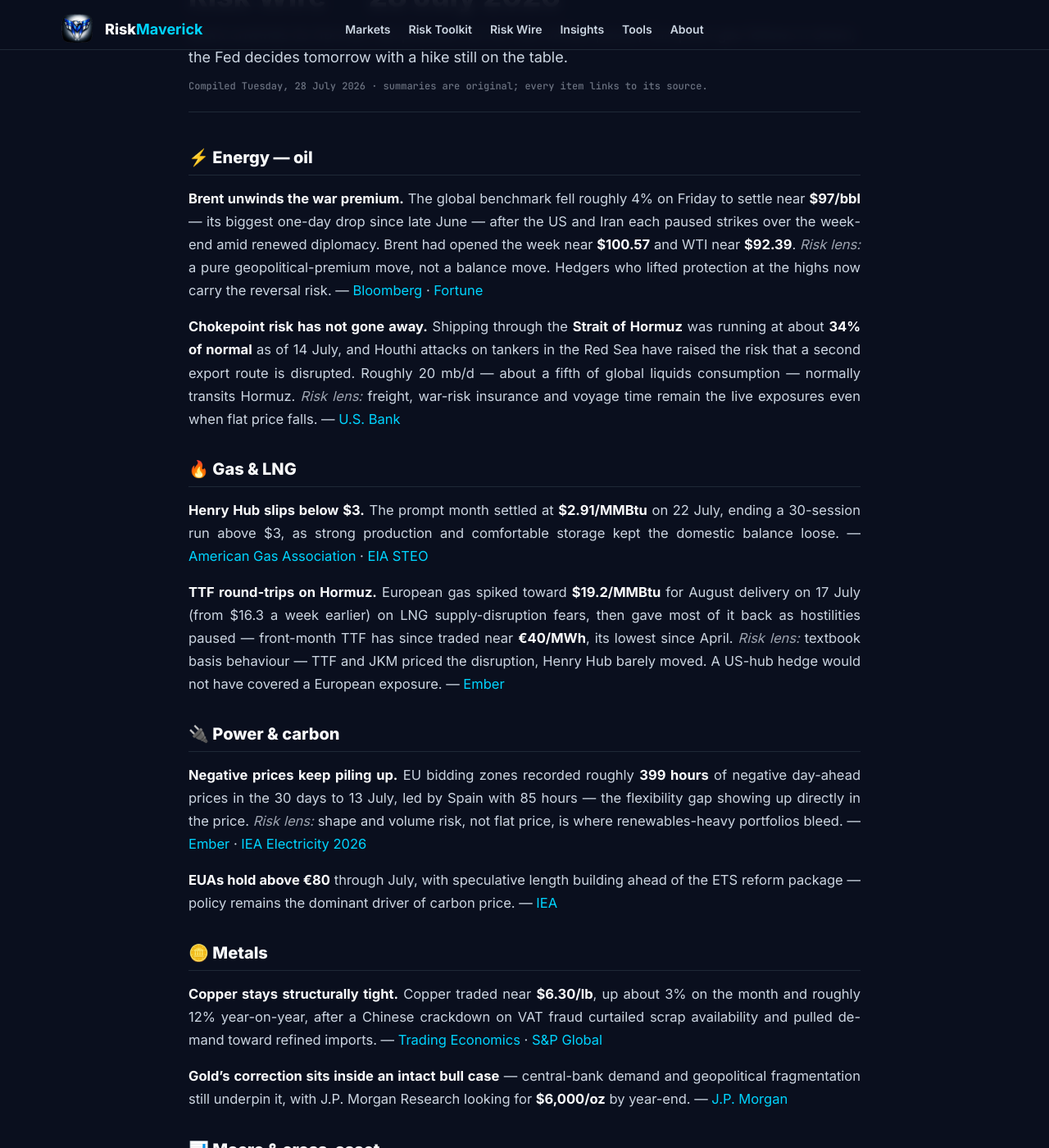
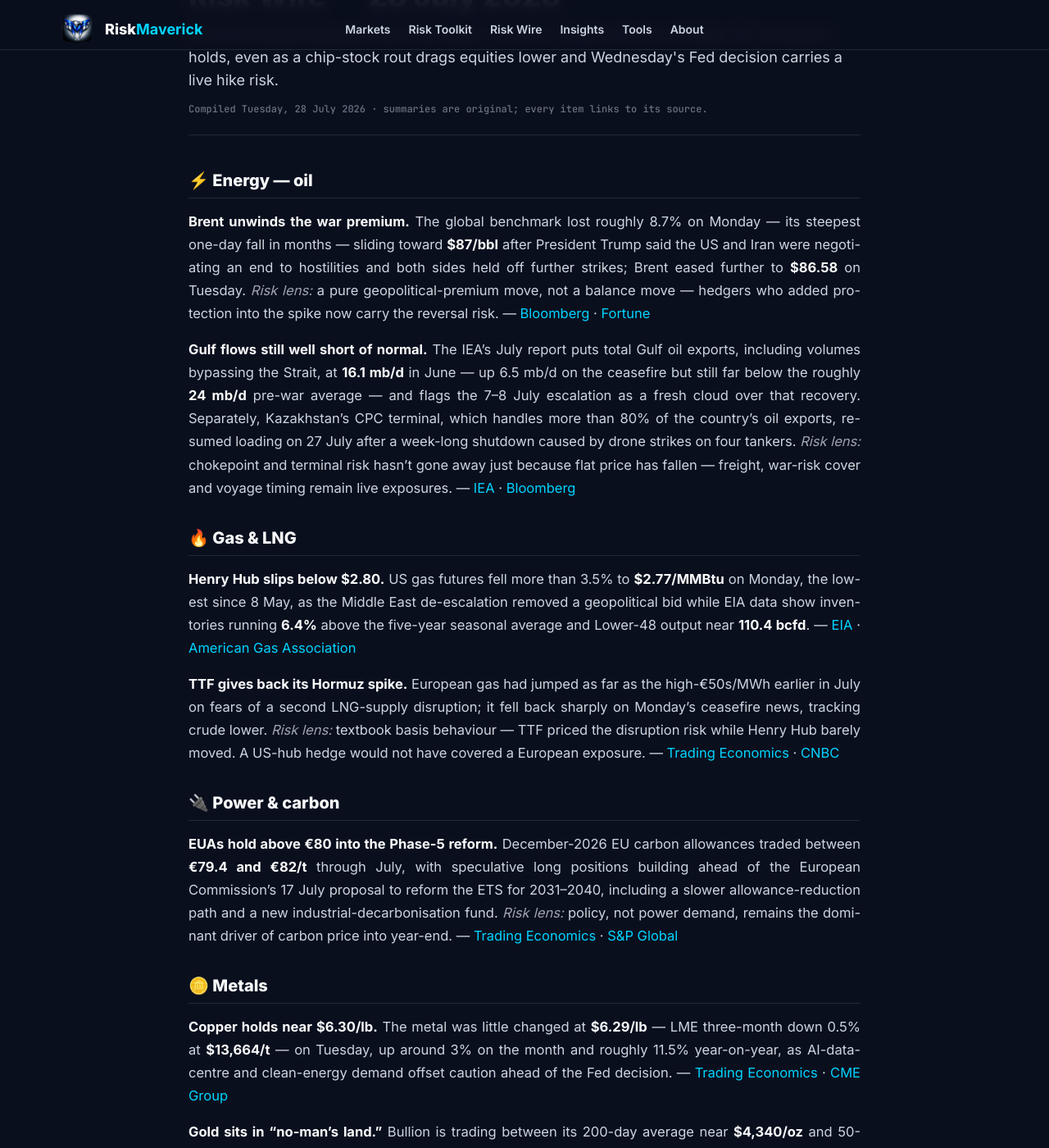
Before and after one commit to maverickrocx/RiskMaverick, a Jekyll site: the page built from _news/2026-07-28.md, in a window 1280 px wide and 1400 px high, scrolled down 198 px. Shown: the whole window at 82% size. Built offline with Jekyll 4.4.1, drawn with Linux system fonts in a browser that asks for light colours; some of the changed text lies outside the part shown.

Commit message:
content(news): Risk Wire brief for 28 July 2026

```diff
--- a/_news/2026-07-28.md
+++ b/_news/2026-07-28.md
@@ -1,76 +1,47 @@
 ---
 title: "Risk Wire — 28 July 2026"
 date: 2026-07-28
-standfirst: "Brent unwinds its Hormuz risk premium as US–Iran strikes pause; European gas follows it down; the Fed decides tomorrow with a hike still on the table."
+standfirst: "Oil and European gas give back last week's Hormuz risk premium as a fragile US–Iran pause holds, even as a chip-stock rout drags equities lower and Wednesday's Fed decision carries a live hike risk."
 ---
 
 ## ⚡ Energy — oil
 
-**Brent unwinds the war premium.** The global benchmark fell roughly 4% on Friday
-to settle near **$97/bbl** — its biggest one-day drop since late June — after the US
-and Iran each paused strikes over the weekend amid renewed diplomacy. Brent had
-opened the week near **$100.57** and WTI near **$92.39**.
-*Risk lens:* a pure geopolitical-premium move, not a balance move. Hedgers who
-lifted protection at the highs now carry the reversal risk.
-— [Bloomberg](https://www.bloomberg.com/news/articles/2026-07-23/latest-oil-market-news-and-analysis-for-july-24) · [Fortune](https://fortune.com/2026/07/26/kospi-index-dow-futures-us-stocks-hormuz-talks-oil-prices-iran-war-fed-meeting/)
+**Brent unwinds the war premium.** The global benchmark lost roughly 8.7% on Monday — its steepest one-day fall in months — sliding toward **$87/bbl** after President Trump said the US and Iran were negotiating an end to hostilities and both sides held off further strikes; Brent eased further to **$86.58** on Tuesday.
+*Risk lens:* a pure geopolitical-premium move, not a balance move — hedgers who added protection into the spike now carry the reversal risk.
+— [Bloomberg](https://www.bloomberg.com/news/articles/2026-07-27/latest-oil-market-news-and-analysis-for-july-28) · [Fortune](https://fortune.com/article/price-of-oil-07-27-2026/)
 
-**Chokepoint risk has not gone away.** Shipping through the **Strait of Hormuz** was
-running at about **34% of normal** as of 14 July, and Houthi attacks on tankers in the
-Red Sea have raised the risk that a second export route is disrupted. Roughly
-20 mb/d — about a fifth of global liquids consumption — normally transits Hormuz.
-*Risk lens:* freight, war-risk insurance and voyage time remain the live exposures
-even when flat price falls.
-— [U.S. Bank](https://www.usbank.com/investing/financial-perspectives/market-news/us-stock-market-volatility-continues.html)
+**Gulf flows still well short of normal.** The IEA's July report puts total Gulf oil exports, including volumes bypassing the Strait, at **16.1 mb/d** in June — up 6.5 mb/d on the ceasefire but still far below the roughly **24 mb/d** pre-war average — and flags the 7–8 July escalation as a fresh cloud over that recovery. Separately, Kazakhstan's CPC terminal, which handles more than 80% of the country's oil exports, resumed loading on 27 July after a week-long shutdown caused by drone strikes on four tankers.
+*Risk lens:* chokepoint and terminal risk hasn't gone away just because flat price has fallen — freight, war-risk cover and voyage timing remain live exposures.
+— [IEA](https://www.iea.org/reports/oil-market-report-july-2026) · [Bloomberg](https://www.bloomberg.com/news/articles/2026-07-27/kazakh-oil-port-cpc-set-to-load-tankers-again-after-drone-pause)
 
 ## 🔥 Gas & LNG
 
-**Henry Hub slips below $3.** The prompt month settled at **$2.91/MMBtu** on 22 July,
-ending a 30-session run above $3, as strong production and comfortable storage kept
-the domestic balance loose.
-— [American Gas Association](https://www.aga.org/research-policy/resource-library/natural-gas-market-indicators-july-23-2026/) · [EIA STEO](https://www.eia.gov/outlooks/steo/report/natgas.php)
+**Henry Hub slips below $2.80.** US gas futures fell more than 3.5% to **$2.77/MMBtu** on Monday, the lowest since 8 May, as the Middle East de-escalation removed a geopolitical bid while EIA data show inventories running **6.4%** above the five-year seasonal average and Lower-48 output near **110.4 bcfd**.
+— [EIA](https://www.eia.gov/outlooks/steo/report/natgas.php) · [American Gas Association](https://www.aga.org/research-policy/resource-library/natural-gas-market-indicators-july-23-2026/)
 
-**TTF round-trips on Hormuz.** European gas spiked toward **$19.2/MMBtu** for August
-delivery on 17 July (from $16.3 a week earlier) on LNG supply-disruption fears, then
-gave most of it back as hostilities paused — front-month TTF has since traded near
-**€40/MWh**, its lowest since April.
-*Risk lens:* textbook basis behaviour — TTF and JKM priced the disruption, Henry Hub
-barely moved. A US-hub hedge would not have covered a European exposure.
-— [Ember](https://ember-energy.org/latest-insights/latest-energy-shock-reminds-europe-of-its-risky-gas-reliance/)
+**TTF gives back its Hormuz spike.** European gas had jumped as far as the high-€50s/MWh earlier in July on fears of a second LNG-supply disruption; it fell back sharply on Monday's ceasefire news, tracking crude lower.
+*Risk lens:* textbook basis behaviour — TTF priced the disruption risk while Henry Hub barely moved. A US-hub hedge would not have covered a European exposure.
+— [Trading Economics](https://tradingeconomics.com/commodity/eu-natural-gas) · [CNBC](https://www.cnbc.com/2026/07/21/us-iran-war-trump-hormuz-houthis.html)
 
 ## 🔌 Power & carbon
 
-**Negative prices keep piling up.** EU bidding zones recorded roughly **399 hours** of
-negative day-ahead prices in the 30 days to 13 July, led by Spain with 85 hours —
-the flexibility gap showing up directly in the price.
-*Risk lens:* shape and volume risk, not flat price, is where renewables-heavy
-portfolios bleed.
-— [Ember](https://ember-energy.org/latest-insights/latest-energy-shock-reminds-europe-of-its-risky-gas-reliance/) · [IEA Electricity 2026](https://www.iea.org/reports/electricity-2026/prices)
-
-**EUAs hold above €80** through July, with speculative length building ahead of the
-ETS reform package — policy remains the dominant driver of carbon price.
-— [IEA](https://www.iea.org/reports/electricity-2026/prices)
+**EUAs hold above €80 into the Phase-5 reform.** December-2026 EU carbon allowances traded between **€79.4 and €82/t** through July, with speculative long positions building ahead of the European Commission's 17 July proposal to reform the ETS for 2031–2040, including a slower allowance-reduction path and a new industrial-decarbonisation fund.
+*Risk lens:* policy, not power demand, remains the dominant driver of carbon price into year-end.
+— [Trading Economics](https://tradingeconomics.com/commodity/carbon) · [S&P Global](https://www.spglobal.com/energy/en/news-research/latest-news/natural-gas/061026-european-commission-lays-out-core-priorities-for-ets-july-review)
 
 ## 🪙 Metals
 
-**Copper stays structurally tight.** Copper traded near **$6.30/lb**, up about 3% on the
-month and roughly 12% year-on-year, after a Chinese crackdown on VAT fraud curtailed
-scrap availability and pulled demand toward refined imports.
-— [Trading Economics](https://tradingeconomics.com/commodity/copper) · [S&P Global](https://www.spglobal.com/market-intelligence/en/news-insights/research/2026/04/copper-gold-market-outlook-2026-prices-supply-mining-costs)
+**Copper holds near $6.30/lb.** The metal was little changed at **$6.29/lb** — LME three-month down 0.5% at **$13,664/t** — on Tuesday, up around 3% on the month and roughly 11.5% year-on-year, as AI-data-centre and clean-energy demand offset caution ahead of the Fed decision.
+— [Trading Economics](https://tradingeconomics.com/commodity/copper) · [CME Group](https://www.cmegroup.com/newsletters/micro-gold-silver-and-copper-monthly-update/2026-07-micro-metals-products-update.html)
 
-**Gold's correction sits inside an intact bull case** — central-bank demand and
-geopolitical fragmentation still underpin it, with J.P. Morgan Research looking for
-**$6,000/oz** by year-end.
+**Gold sits in "no-man's land."** Bullion is trading between its 200-day average near **$4,340/oz** and 50-day average near **$4,730/oz**, with J.P. Morgan Research still targeting **$6,000/oz** by year-end even as Fed hike risk keeps the metal on the back burner for now.
 — [J.P. Morgan](https://www.jpmorgan.com/insights/global-research/commodities/gold-prices)
 
 ## 📊 Macro & cross-asset
 
-**The Fed decides tomorrow (29 July)** with the funds rate at **3.50–3.75%**. Futures
-put the odds firmly on a hold, but — unusually — the tail is a *hike*, not a cut.
-*Risk lens:* an energy-driven inflation impulse is the hardest kind for a central bank
-to offset, and it links commodity risk straight into rates and FX books.
-— [Forbes Fed tracker](https://www.forbes.com/sites/investor-hub/article/fed-meeting-tracker-interest-rate-strategy/)
+**The Fed decides Wednesday, and a hike is back in play.** The FOMC is widely expected to hold its funds rate at **3.50–3.75%** for a fifth straight meeting under new chair Kevin Warsh, but rate-hike odds have jumped to roughly **38%** — up from about 16% a week earlier — as the oil-and-gas spike earlier in July revived inflation risk.
+*Risk lens:* an energy-driven inflation impulse is the hardest kind for a central bank to look through, and it links commodity risk straight into rates and FX books.
+— [CNBC](https://www.cnbc.com/2026/07/27/fed-interest-rates-july.html) · [CNBC](https://www.cnbc.com/2026/07/13/-a-july-rate-hike-from-the-fed-the-odds-are-rising.html)
 
-**Equities shrug, then rally.** The S&P 500 ended Friday near flat, weighed by chip
-names, before Asian indices and US futures jumped on Monday as Hormuz talks pushed
-oil lower.
-— [CNBC](https://www.cnbc.com/2026/07/23/stock-market-today-live-updates.html) · [Fortune](https://fortune.com/2026/07/26/kospi-index-dow-futures-us-stocks-hormuz-talks-oil-prices-iran-war-fed-meeting/)
+**A chip-stock rout drags equities.** Tuesday's premarket session saw Asian memory makers slammed — SK Hynix down as much as 13%, Samsung down up to 10%, dragging Korea's Kospi down about 10% — on fears that circular AI-financing arrangements could unravel if hyperscaler capex slows. US futures followed lower even as Monday's oil pullback eased the 10-year Treasury yield to around **4.64%**.
+— [CNBC](https://www.cnbc.com/2026/07/28/daily-open-ai-boom-chip-selloff-sk-hynix.html) · [Bloomberg](https://www.bloomberg.com/news/articles/2026-07-27/stock-market-today-dow-s-p-live-updates)
```
